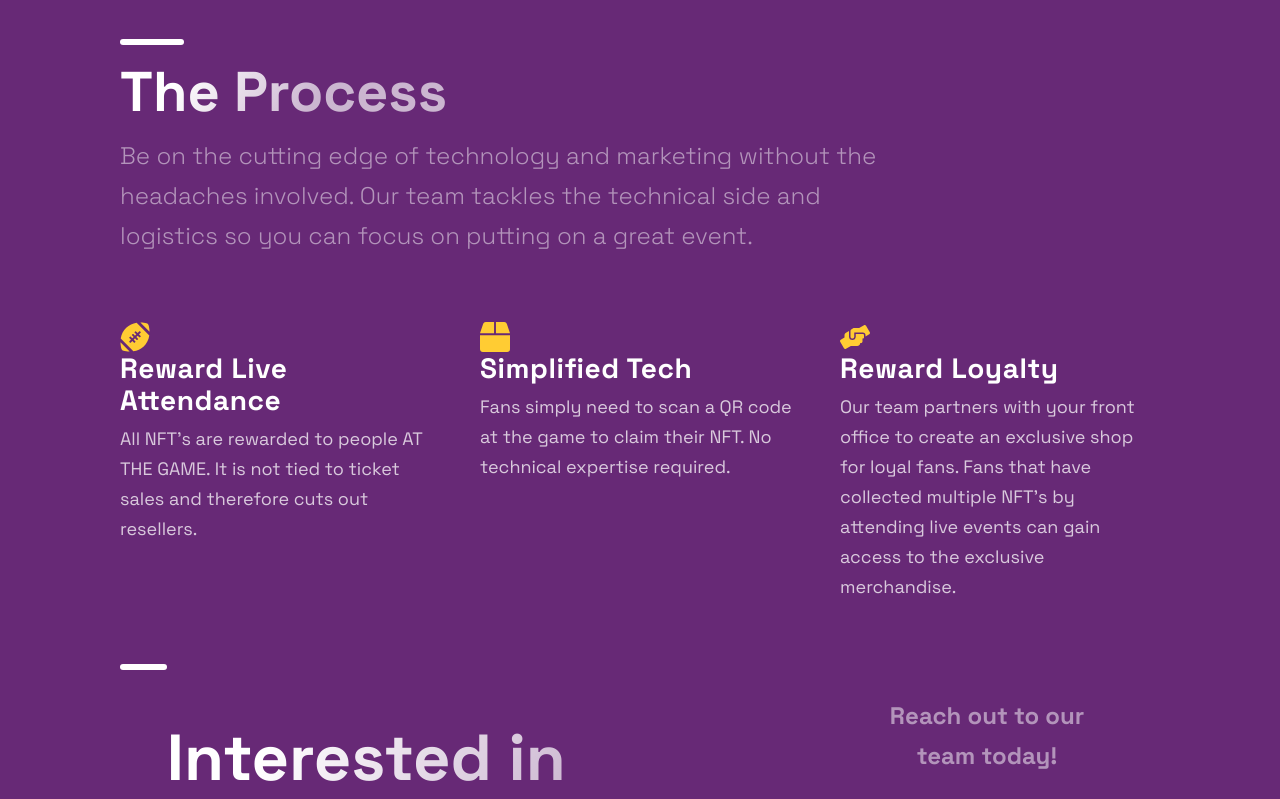
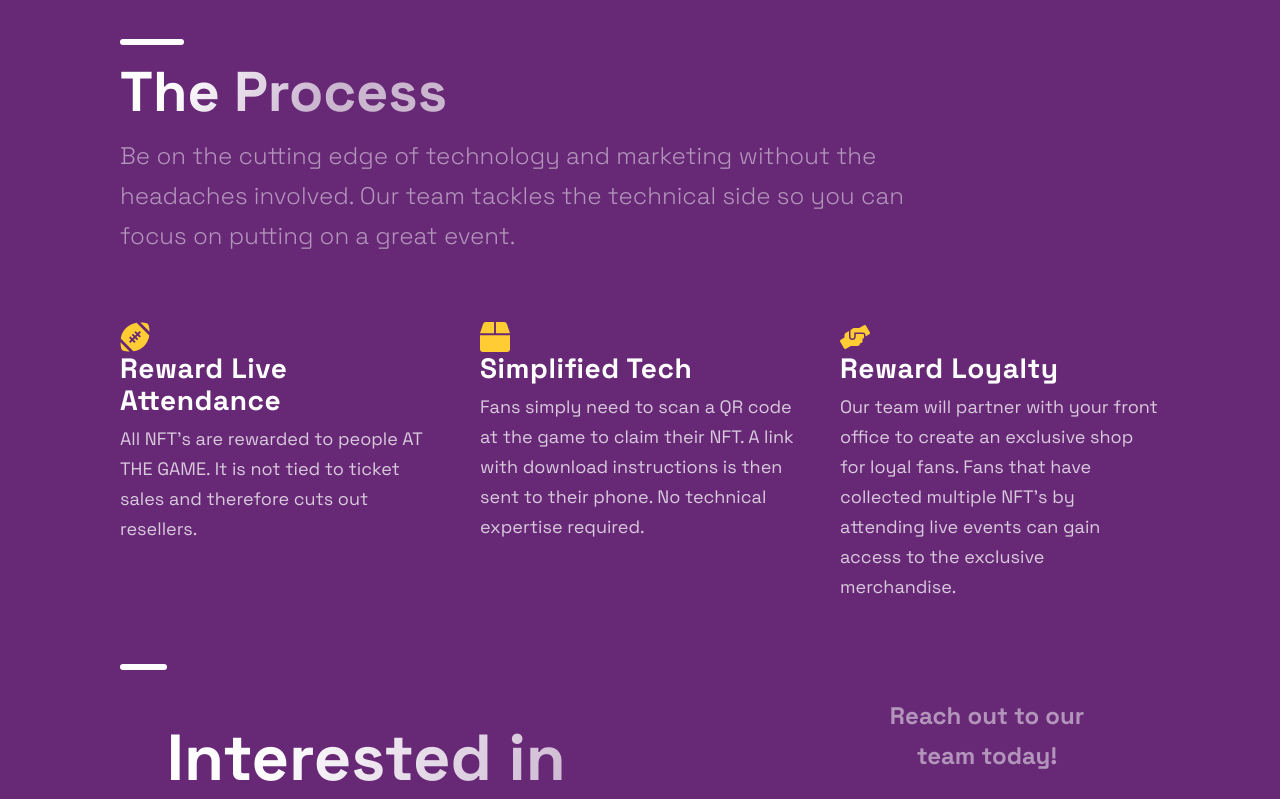
Before and after one commit to samlarson94/Sports-NFT, a Next.js app: page / in a window 1280 px wide. Shown: the part 660-1459 px from the top of the page. Built offline with nearby package versions, Linux system fonts and the light colour scheme.

Commit message:
Adding joinWaitlist function on CTA.

```diff
--- a/package.json
+++ b/package.json
@@ -12,6 +12,7 @@
   },
   "dependencies": {
     "@react-icons/all-files": "^4.1.0",
+    "@zootools/waitlist-js": "^0.2.1",
     "next": "10.2.3",
     "react": "17.0.2",
     "react-dom": "17.0.2",
--- a/src/components/Hero/Hero.js
+++ b/src/components/Hero/Hero.js
@@ -6,7 +6,18 @@ import Button from '../../styles/GlobalComponents/Button';
 //Import Hero-specific components from HeroStyles.js
 import { LeftSection } from './HeroStyles';
 
-const Hero = (props) => (
+import waitlist from '@zootools/waitlist-js';
+import { useCallback } from 'react';
+
+const Hero = (props) => {
+  const joinWaitlist = useCallback((event) => {
+    event.preventDefault();
+
+    // Pass your waitlist ID
+    waitlist.openPopup("UrCfHiKOtIhPs5hiDrCd")
+  }, [])
+
+  return (
     <Section row nopadding>
       <LeftSection>
         <SectionTitle main center>
@@ -15,9 +26,10 @@ const Hero = (props) => (
         <SectionText>
           We help sports team deliver special offerings to their loyal fans through NFT's.
         </SectionText>
-     <Button onClick={() => window.location = "mailto:samlarson94@gmail.com"}>Let's Connect</Button>
+        <Button onClick={joinWaitlist}>Let's Connect</Button>
       </LeftSection>
     </Section>
-);
+  )
+}
 
 export default Hero;
--- a/src/components/TheProcess/Process.js
+++ b/src/components/TheProcess/Process.js
@@ -9,7 +9,7 @@ const Technologies = () =>  (
     < br />
     <SectionTitle>The Process</SectionTitle>
     <SectionText>
-      Be on the cutting edge of technology and marketing without the headaches involved.  Our team tackles the technical side and logistics so you can focus on putting on a great event.
+      Be on the cutting edge of technology and marketing without the headaches involved.  Our team tackles the technical side so you can focus on putting on a great event.
     </SectionText>
     <List>
       <ListItem>
@@ -26,7 +26,7 @@ const Technologies = () =>  (
         <ListContainer>
           <ListTitle>Simplified Tech</ListTitle>
           <ListParagraph>
-            Fans simply need to scan a QR code at the game to claim their NFT.  No technical expertise required. <br />
+            Fans simply need to scan a QR code at the game to claim their NFT.  A link with download instructions is then sent to their phone. No technical expertise required. <br />
           </ListParagraph>
         </ListContainer>
       </ListItem>
@@ -35,7 +35,7 @@ const Technologies = () =>  (
         <ListContainer>
           <ListTitle>Reward Loyalty</ListTitle>
           <ListParagraph>
-            Our team partners with your front office to create an exclusive shop for loyal fans.  Fans that have collected multiple NFT's by attending live events can gain access to the exclusive merchandise.
+            Our team will partner with your front office to create an exclusive shop for loyal fans.  Fans that have collected multiple NFT's by attending live events can gain access to the exclusive merchandise.
           </ListParagraph>
         </ListContainer>
       </ListItem>
```
Also changed, not shown: 2 other files (tests, documents, lock files or other folders). Lines whose indentation alone changed are shown as unchanged.
